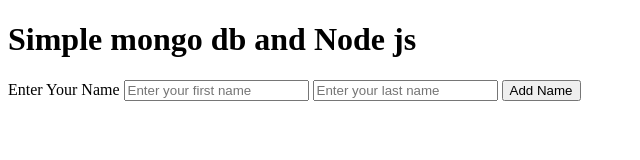
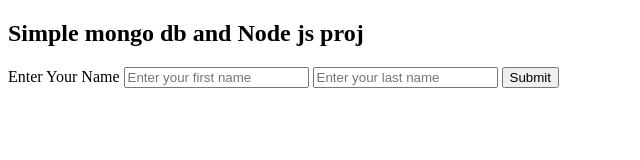
Before and after one commit to amasresha/mongodb-with-node-simple, a website: page index.html in a window 1280 px wide. Shown: the whole page, without its empty margins (0-640 px from the left). Drawn offline with Linux system fonts and the light colour scheme.

Commit message:
Update index.html

```diff
--- a/index.html
+++ b/index.html
@@ -7,11 +7,11 @@
     <title>Node & Mongo APP</title>
 </head>
 <body>
-    <h1> Simple mongo db and Node js </h1>
-    <form method="POST" action="/addname">
+    <h2> Simple mongo db and Node js proj </h2>
+    <form method="POST" action="/addinfo">
         <label> Enter Your Name </label>
         <input type="text" name="firstName" placeholder="Enter your first name" required>
         <input type="text" name="lastName"  placeholder="Enter your last name" required>
-        <input type="submit" value="Add Name">
+        <input type="submit">
 </body>
 </html>
```
